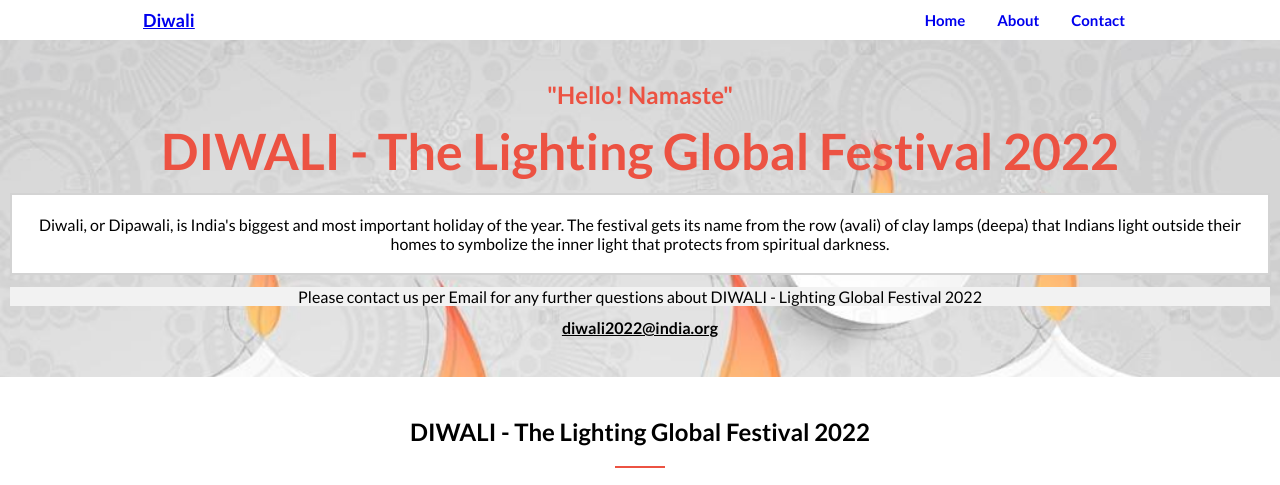
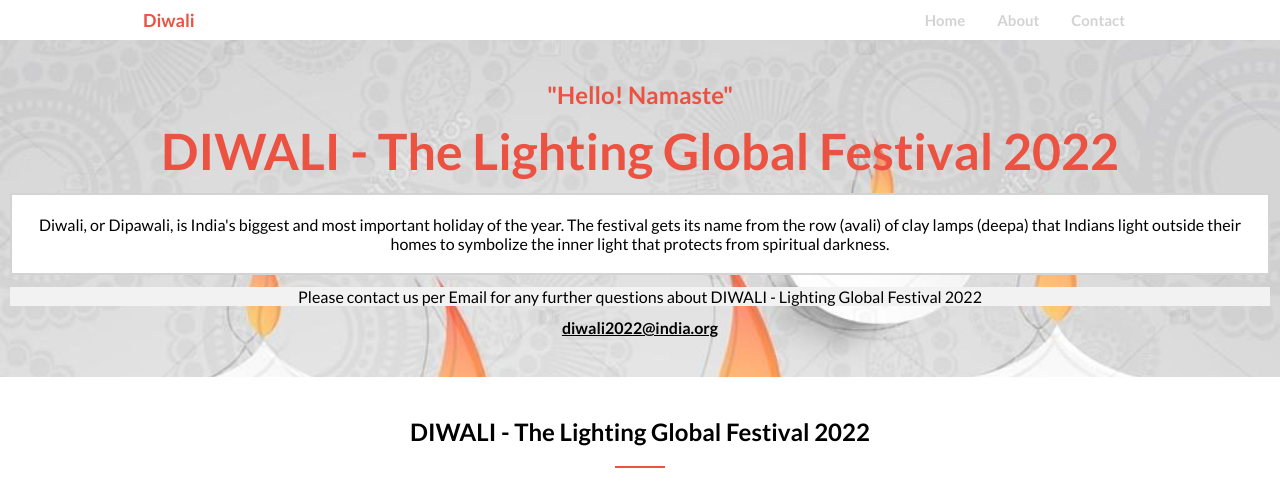
Before and after one commit to storres20/M1capstone, a website: page about.html in a window 1280 px wide. Shown: the top 485 px of the page. Drawn offline with nearby package versions, Linux system fonts and the light colour scheme.

Commit message:
Fix about page styles

```diff
--- a/css/about.css
+++ b/css/about.css
@@ -14,6 +14,11 @@ body {
   border-bottom: 2px solid #ec5242;
   width: 50px;
   padding: 0 !important;
+}
+
+.alinksLogo {
+  text-decoration: none;
+  color: #ec5242;
 }
 
 /* ************************************************************** */
@@ -286,6 +291,7 @@ header {
 
   .alinks {
     text-decoration: none;
+    color: #d3d3d3;
   }
 
   .myLogo:hover,
```
